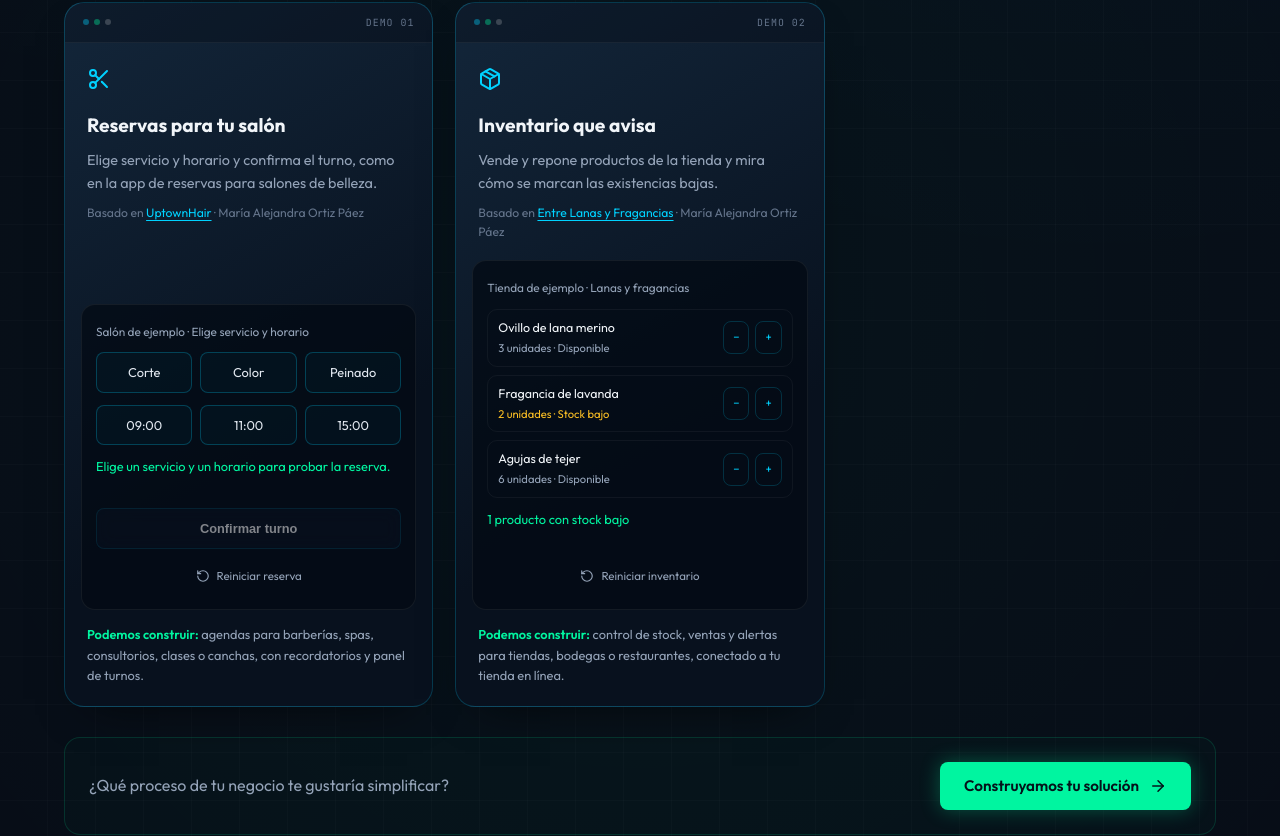
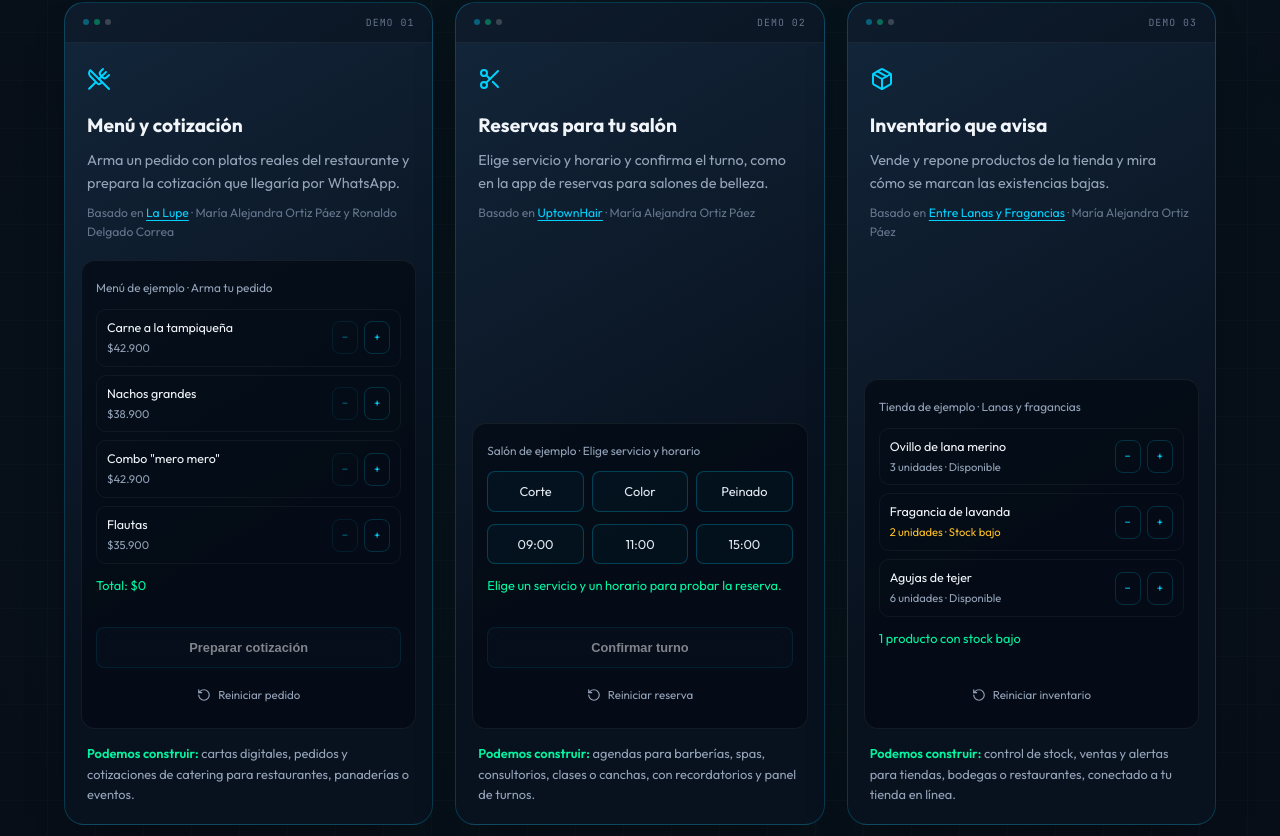
Before and after one commit to Maleja-Ortiz12/TreesSide-Developers, a Next.js app: page / in a window 1280 px wide. Shown: the part 1263-2099 px from the top of the page. Built offline with nearby package versions, Linux system fonts and the light colour scheme.

Commit message:
feat(home): add La Lupe menu and quote demo with real dishes and prices

```diff
--- a/src/components/HomeDemos.tsx
+++ b/src/components/HomeDemos.tsx
@@ -1,9 +1,10 @@
 import type { ComponentType } from 'react';
 import Link from 'next/link';
-import { Scissors, Package, ArrowRight, type LucideIcon } from 'lucide-react';
+import { Scissors, Package, UtensilsCrossed, ArrowRight, type LucideIcon } from 'lucide-react';
 import { FEATURED_PROJECTS } from '@/data/content';
 import { BookingDemo } from './demos/BookingDemo';
 import { InventoryDemo } from './demos/InventoryDemo';
+import { MenuQuoteDemo } from './demos/MenuQuoteDemo';
 import styles from './HomeDemos.module.css';
 
 interface DemoCard {
@@ -17,6 +18,11 @@ interface DemoCard {
 }
 
 const DEMOS: DemoCard[] = [
+  {
+    project: 'La Lupe', title: 'Menú y cotización', icon: UtensilsCrossed, Demo: MenuQuoteDemo,
+    description: 'Arma un pedido con platos reales del restaurante y prepara la cotización que llegaría por WhatsApp.',
+    canBuild: 'cartas digitales, pedidos y cotizaciones de catering para restaurantes, panaderías o eventos.',
+  },
   {
     project: 'UptownHair', title: 'Reservas para tu salón', icon: Scissors, Demo: BookingDemo,
     description: 'Elige servicio y horario y confirma el turno, como en la app de reservas para salones de belleza.',
--- /dev/null
+++ b/src/components/demos/MenuQuoteDemo.tsx
@@ -0,0 +1,57 @@
+'use client';
+
+import { useState } from 'react';
+import { RotateCcw } from 'lucide-react';
+import styles from './demos.module.css';
+
+// Dishes and prices as published on lalupe.co.
+const DISHES: { name: string; price: number }[] = [
+  { name: 'Carne a la tampiqueña', price: 42900 },
+  { name: 'Nachos grandes', price: 38900 },
+  { name: 'Combo "mero mero"', price: 42900 },
+  { name: 'Flautas', price: 35900 },
+];
+
+const pesos = (value: number) => `$${value.toString().replace(/\B(?=(\d{3})+(?!\d))/g, '.')}`;
+
+export function MenuQuoteDemo() {
+  const [order, setOrder] = useState<Record<string, number>>({});
+  const [quote, setQuote] = useState<string | null>(null);
+  const change = (name: string, delta: number) => {
+    setQuote(null);
+    setOrder(current => ({ ...current, [name]: Math.max(0, (current[name] ?? 0) + delta) }));
+  };
+  const items = DISHES.filter(dish => (order[dish.name] ?? 0) > 0);
+  const total = items.reduce((sum, dish) => sum + dish.price * order[dish.name], 0);
+  return (
+    <div className={styles.simulator}>
+      <p className={styles.label}>Menú de ejemplo · Arma tu pedido</p>
+      <ul className={styles.list}>
+        {DISHES.map(({ name, price }) => {
+          const units = order[name] ?? 0;
+          return (
+            <li key={name} className={styles.row}>
+              <span>{name}<small>{`${pesos(price)}${units ? ` · ${units} en el pedido` : ''}`}</small></span>
+              <span className={styles.rowActions}>
+                <button type="button" className={styles.smallAction} aria-label={`Quitar ${name}`} disabled={units === 0}
+                  onClick={() => change(name, -1)}>−</button>
+                <button type="button" className={styles.smallAction} aria-label={`Agregar ${name}`}
+                  onClick={() => change(name, 1)}>+</button>
+              </span>
+            </li>
+          );
+        })}
+      </ul>
+      <p className={styles.status} role="status">
+        {quote ?? `Total: ${pesos(total)}`}
+      </p>
+      <button type="button" className="btn btn-secondary" disabled={items.length === 0}
+        onClick={() => setQuote(`Hola La Lupe, quiero cotizar: ${items.map(dish => `${order[dish.name]} × ${dish.name}`).join(', ')}. Total estimado: ${pesos(total)}`)}>
+        Preparar cotización
+      </button>
+      <button type="button" className={styles.reset} onClick={() => { setOrder({}); setQuote(null); }}>
+        <RotateCcw size={14} aria-hidden="true" />Reiniciar pedido
+      </button>
+    </div>
+  );
+}
```
Also changed, not shown: 1 other file (tests, documents, lock files or other folders).
